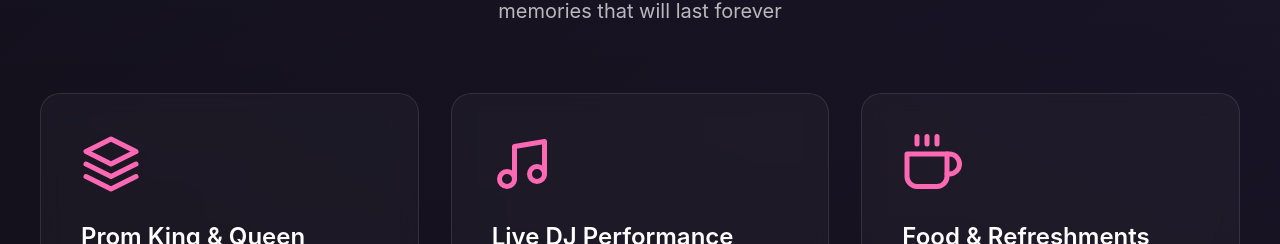
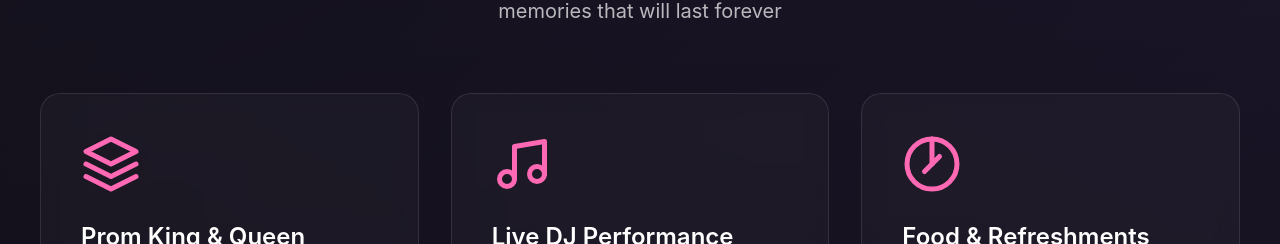
Before and after one commit to Architrb1795/prom, a React (Vite) app: page / in a window 1280 px wide. Shown: the part 1493-1737 px from the top of the page. Built offline with nearby package versions, Linux system fonts and the light colour scheme; the HTML template or start-up script is replaced by a standard one.

Commit message:
Updated Activities.jsx

```diff
--- a/src/components/Activities.jsx
+++ b/src/components/Activities.jsx
@@ -27,16 +27,14 @@ const Activities = () => {
     },
     {
       icon: (
-        <svg viewBox="0 0 24 24" fill="none" stroke="currentColor">
-          <path d="M18 8h1a4 4 0 0 1 0 8h-1" strokeWidth="2" strokeLinecap="round" strokeLinejoin="round"/>
-          <path d="M2 8h16v9a4 4 0 0 1-4 4H6a4 4 0 0 1-4-4V8z" strokeWidth="2" strokeLinecap="round" strokeLinejoin="round"/>
-          <line x1="6" y1="1" x2="6" y2="4" strokeWidth="2" strokeLinecap="round" strokeLinejoin="round"/>
-          <line x1="10" y1="1" x2="10" y2="4" strokeWidth="2" strokeLinecap="round" strokeLinejoin="round"/>
-          <line x1="14" y1="1" x2="14" y2="4" strokeWidth="2" strokeLinecap="round" strokeLinejoin="round"/>
-        </svg>
-      ),
-      title: 'Food & Refreshments',
-      description: 'Refuel and recharge throughout the night with a variety of delicious food items and snacks available at the venue.'
+    <svg viewBox="0 0 24 24" fill="none" stroke="currentColor">
+      <circle cx="12" cy="12" r="10" strokeWidth="2" strokeLinecap="round" strokeLinejoin="round"/>
+      <line x1="12" y1="2" x2="12" y2="12" strokeWidth="2" strokeLinecap="round" strokeLinejoin="round"/>
+      <line x1="15" y1="9" x2="9" y2="15" strokeWidth="2" strokeLinecap="round" strokeLinejoin="round"/>
+    </svg>
+  ),
+  title: 'Food & Refreshments',
+  description: 'Refuel and recharge throughout the night with a variety of delicious food items and snacks available at the venue.'
 },
     {
       icon: (
```
